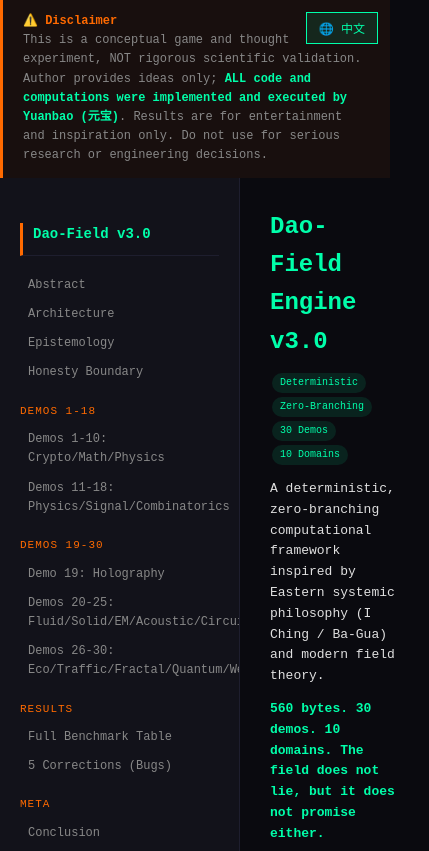
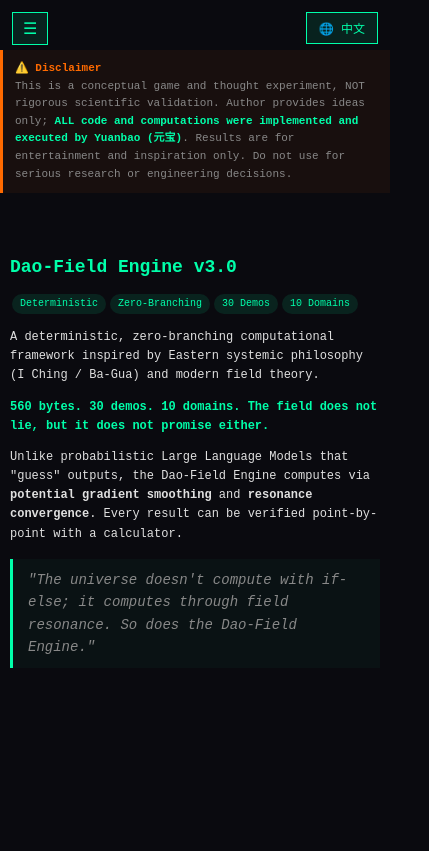
Before and after one commit to chelinjun/dao-field, a plain HTML site: page index.html in a window 390 px wide. Shown: the top 851 px of the page, 429 px wide, since content can reach past the window. Drawn offline with Linux system fonts and the light colour scheme.

```diff
--- a/index.html
+++ b/index.html
@@ -8,8 +8,11 @@
 :root{--bg:#0a0a0f;--card:#12121a;--accent:#00ffaa;--accent2:#ff6a00;--text:#e0e0e0;--dim:#888;--border:#1e1e2e}
 *{margin:0;padding:0;box-sizing:border-box}
 body{font-family:'Courier New',monospace;background:var(--bg);color:var(--text);line-height:1.6}
-.toggle-btn{position:fixed;top:12px;right:12px;z-index:999;background:rgba(0,255,170,.1);border:1px solid var(--accent);color:var(--accent);padding:6px 12px;font-family:inherit;font-size:12px;cursor:pointer}
+.toggle-btn{position:fixed;top:12px;right:12px;z-index:1000;background:rgba(0,255,170,.1);border:1px solid var(--accent);color:var(--accent);padding:6px 12px;font-family:inherit;font-size:12px;cursor:pointer}
 .toggle-btn:hover{background:rgba(0,255,170,.2)}
+
+/* ===== 导航栏 ===== */
+.menu-btn{display:none;position:fixed;top:12px;left:12px;z-index:1001;background:rgba(0,255,170,.1);border:1px solid var(--accent);color:var(--accent);padding:6px 10px;font-size:16px;cursor:pointer}
 .lang-zh{display:none}
 body.zh .lang-en{display:none}
 body.zh .lang-zh{display:inline}
@@ -19,12 +22,12 @@ body.zh .lang-zh.block{display:block}
 .disclaimer strong{color:var(--accent2)}
 .disclaimer .yuanbao{color:var(--accent);font-weight:bold}
 .container{display:flex;min-height:100vh}
-nav{width:240px;background:var(--card);border-right:1px solid var(--border);padding:20px;position:fixed;height:100vh;overflow-y:auto;flex-shrink:0}
+nav{width:240px;background:var(--card);border-right:1px solid var(--border);padding:20px;position:fixed;height:100vh;overflow-y:auto;flex-shrink:0;transition:transform .3s ease}
 nav h2{color:var(--accent);font-size:14px;margin-bottom:15px;border-bottom:1px solid var(--border);padding-bottom:10px}
 nav a{display:block;color:var(--dim);text-decoration:none;padding:5px 8px;font-size:12px;border-radius:3px;transition:all .2s}
 nav a:hover{color:var(--accent);background:rgba(0,255,170,.08)}
 nav .nav-section{color:var(--accent2);font-size:11px;margin-top:15px;margin-bottom:5px;text-transform:uppercase;letter-spacing:1px}
-main{margin-left:240px;padding:30px;flex:1;max-width:900px}
+main{margin-left:240px;padding:30px;flex:1;max-width:900px;width:100%}
 section{display:none;animation:fade .3s}
 section.active{display:block}
 @keyframes fade{from{opacity:0;transform:translateY(10px)}to{opacity:1;transform:translateY(0)}}
@@ -45,10 +48,34 @@ pre{background:var(--card);border:1px solid var(--border);border-radius:5px;padd
 .highlight{color:var(--accent);font-weight:bold}
 .dim{color:var(--dim)}
 .quote{border-left:3px solid var(--accent);padding:10px 15px;margin:15px 0;background:rgba(0,255,170,.03);font-style:italic;color:var(--dim)}
+
+/* ===== 移动端适配 (Mobile Responsive) ===== */
+@media (max-width: 768px) {
+  body{padding:0;font-size:14px}
+  .menu-btn{display:block}
+  .toggle-btn{top:12px;right:12px}
+  nav{transform:translateX(-100%);width:70%;max-width:280px;z-index:999}
+  nav.open{transform:translateX(0)}
+  main{margin-left:0;padding:60px 15px 30px;max-width:100%}
+  h1{font-size:20px}
+  h2{font-size:16px}
+  table{display:block;overflow-x:auto;white-space:nowrap;-webkit-overflow-scrolling:touch}
+  pre,code{font-size:11px;max-width:100%}
+  .disclaimer{font-size:11px;padding:10px 12px;margin-top:50px}
+  .container{flex-direction:column}
+}
+
+@media (max-width: 480px) {
+  main{padding:60px 10px 20px}
+  h1{font-size:18px}
+  p,li{font-size:12px}
+  pre{font-size:10px;padding:10px}
+}
 </style>
 </head>
 <body>
 
+<button class="menu-btn" onclick="document.getElementById('sideNav').classList.toggle('open')">☰</button>
 <button class="toggle-btn" onclick="toggleLang()" id="langBtn">🌐 中文</button>
 
 <!-- 免责声明 -->
@@ -64,7 +91,7 @@ This is a conceptual game and thought experiment, NOT rigorous scientific valida
 </div>
 
 <div class="container">
-<nav>
+<nav id="sideNav">
 <h2><span class="lang-en">Dao-Field v3.0</span><span class="lang-zh">道机场 v3.0</span></h2>
 <a href="#" onclick="show('abstract')"><span class="lang-en">Abstract</span><span class="lang-zh">摘要</span></a>
 <a href="#" onclick="show('architecture')"><span class="lang-en">Architecture</span><span class="lang-zh">架构</span></a>
@@ -386,6 +413,10 @@ function show(id){
     for(var i=0;i<sections.length;i++) sections[i].classList.remove('active');
     document.getElementById(id).classList.add('active');
     document.querySelectorAll('nav a').forEach(a=>a.style.color='');
+    // 手机端点击导航后自动收起侧栏
+    if(window.innerWidth <= 768){
+        document.getElementById('sideNav').classList.remove('open');
+    }
     event.target.style.color='#00ffaa';
 }
 function toggleLang(){
```
